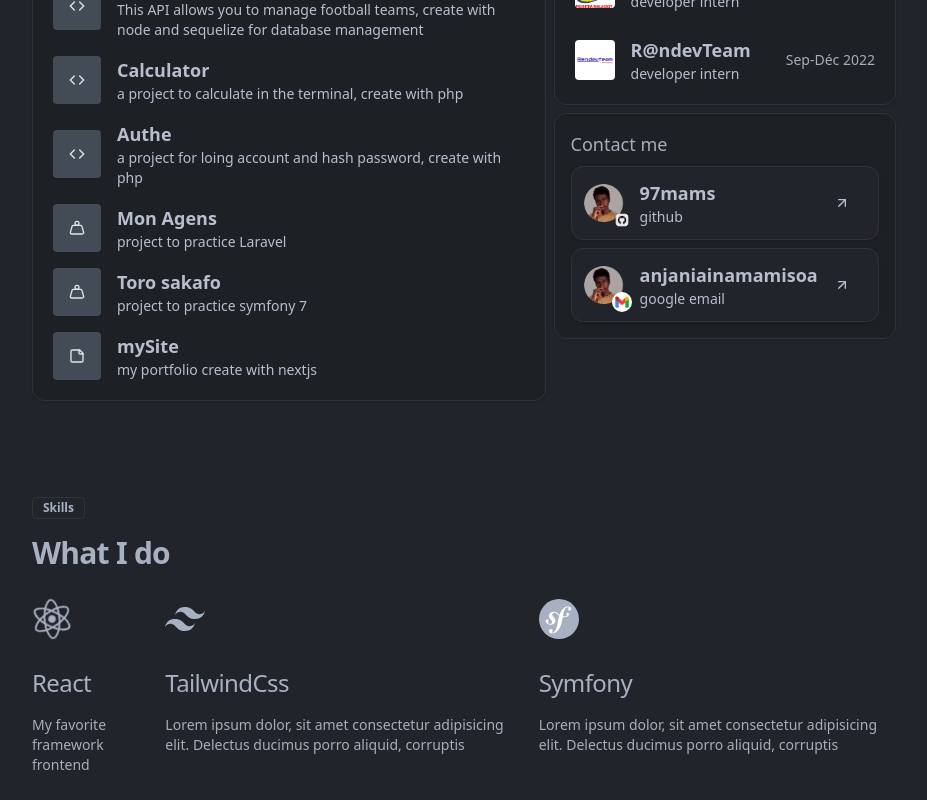
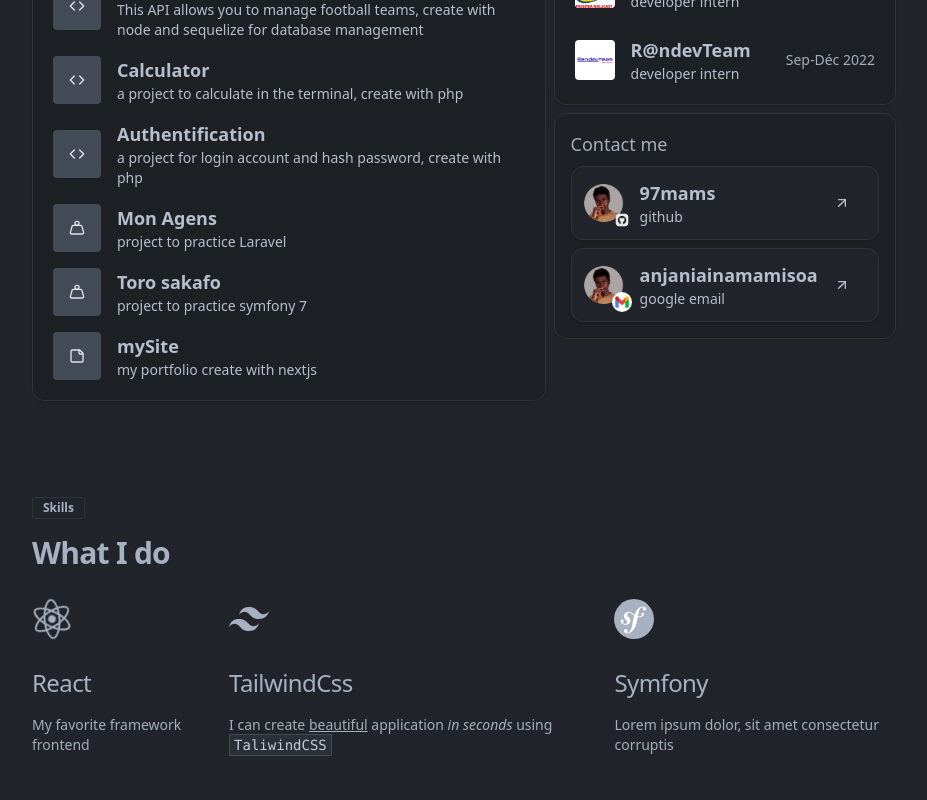
Before and after one commit to 97mams/my-site, a Next.js app: page / in a window 1280 px wide. Shown: the part 660-1460 px from the top of the page, without its empty margins (176-1103 px from the left). Built offline with nearby package versions, Linux system fonts and the light colour scheme.

Commit message:
fix contents

```diff
--- a/app/_componets/Skills.tsx
+++ b/app/_componets/Skills.tsx
@@ -3,6 +3,7 @@
 import { ReactIcon } from "./icons/ReactIcon"
 import { SymfonyIcon } from "./icons/SymfonyIcon"
 import { TailwindIcon } from "./icons/TailwindIcon"
+import { Code } from "./Code"
 
 export const Skills = () => {
     return (
@@ -27,7 +28,7 @@
                         <TailwindIcon size={50} />
                     </div>
                     <h3 className="mb-2 text-2xl tracking-tight">TailwindCss</h3>
-                    <p className="text-muted-foreground text-sm">Lorem ipsum dolor, sit amet consectetur adipisicing elit. Delectus ducimus porro aliquid, corruptis</p>
+                    <p className="text-muted-foreground text-sm">I can create <u>beautiful</u> application <i>in seconds</i> using <Code>TaliwindCSS</Code> </p>
                 </div>
 
                 <div className="flex flex-col gap-2">
@@ -35,7 +36,7 @@
                         <SymfonyIcon size={50} />
                     </div>
                     <h3 className="mb-2 text-2xl tracking-tight">Symfony</h3>
-                    <p className="text-muted-foreground text-sm">Lorem ipsum dolor, sit amet consectetur adipisicing elit. Delectus ducimus porro aliquid, corruptis</p>
+                    <p className="text-muted-foreground text-sm">Lorem ipsum dolor, sit amet consectetur  corruptis</p>
                 </div>
             </div>
         </Section>
--- a/app/_componets/Status.tsx
+++ b/app/_componets/Status.tsx
@@ -76,8 +76,8 @@
     },
     {
         Logo: Code,
-        title: "Authe",
-        description: "a project for loing account and hash password, create with php",
+        title: "Authentification",
+        description: "a project for login account and hash password, create with php",
         url: "https://github.com/97mams/system_authentification"
     },
     {
```
